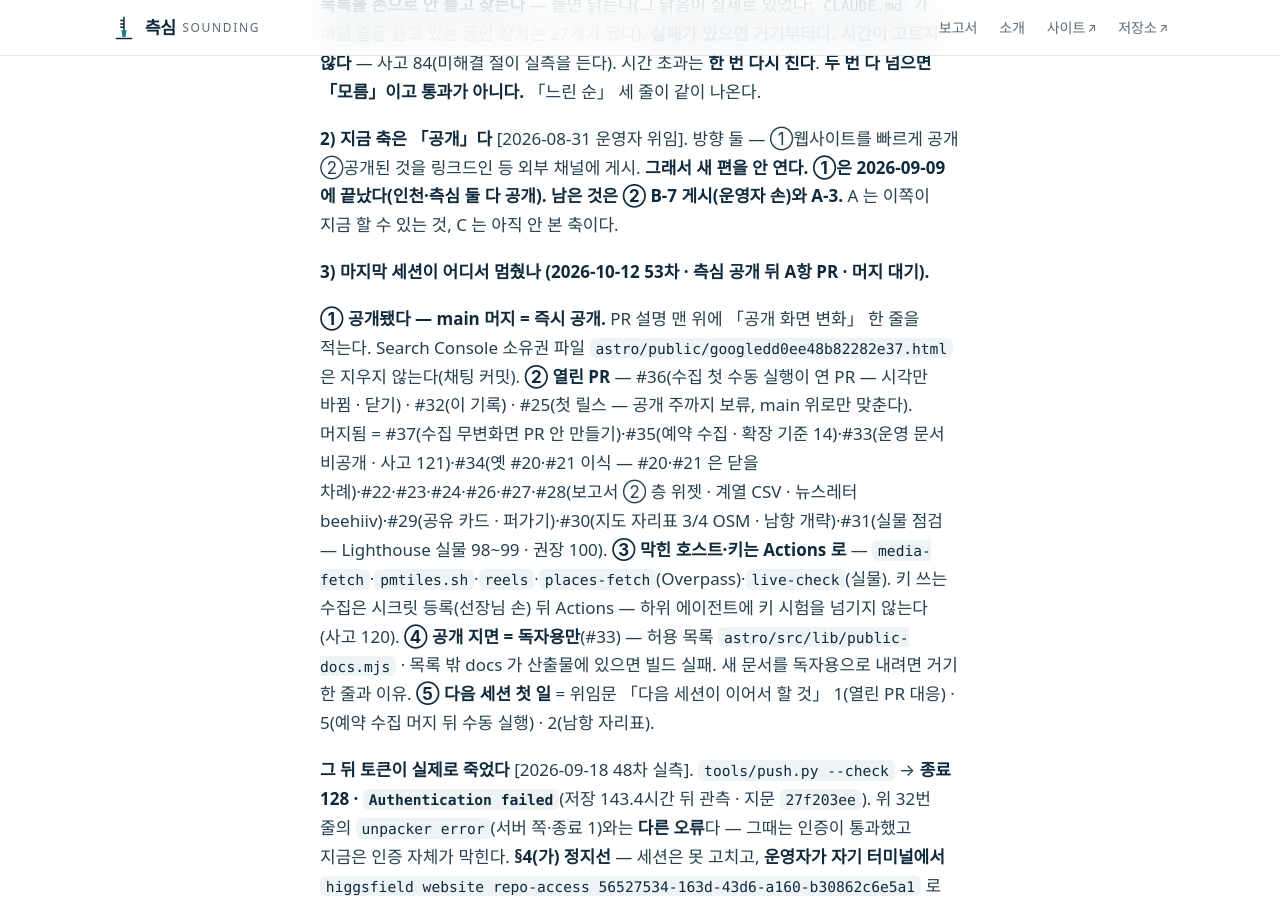
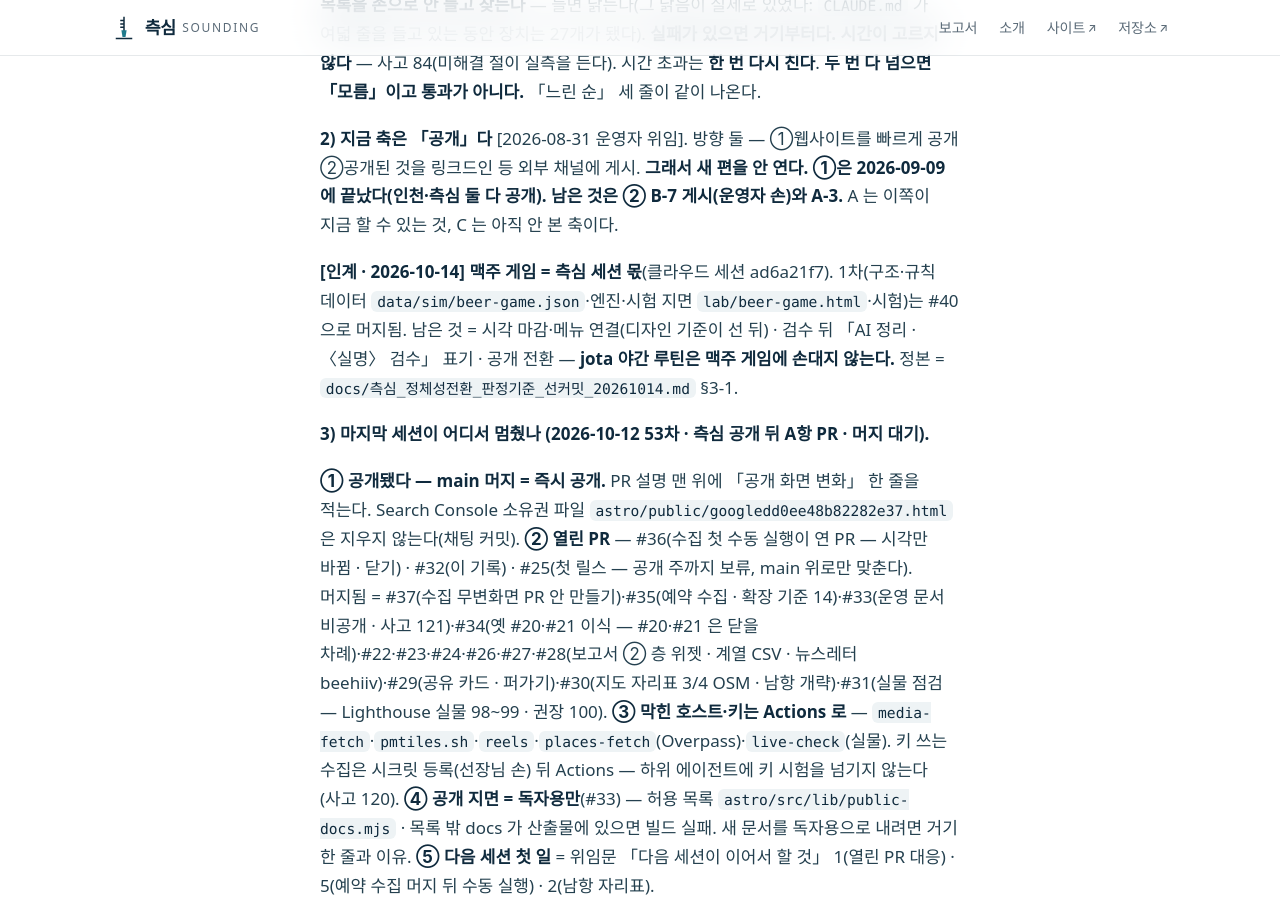
Before and after one commit to jisangj03-dev/incheon-port-analysis, a Jekyll site: the page built from docs/STATUS.md, in a window 1280 px wide and 900 px high, scrolled down 1047 px. Built offline with Jekyll 4.4.1, drawn with Linux system fonts in a browser that asks for light colours; some web fonts are replaced; our own code applies the rules of GitHub Pages for plain Markdown files.

Commit message:
STATUS 인계 — 맥주 게임 = 측심 세션 몫(1차 #40 머지 · 남은 일) (#39)
* STATUS 인계 — 맥주 게임 = 측심 세션 진행 중(jota 야간 루틴과 중복 방지)

Co-Authored-By: Claude Opus 5.5 <noreply@anthropic.com>
Claude-Session: https://claude.ai/code/session_01L59oEoiMW7KHoJRFFkcN4Q

* STATUS 인계 — 맥주 게임 1차 머지(#40) 반영 · 남은 일은 측심 세션 몫

Co-Authored-By: Claude Opus 5.5 <noreply@anthropic.com>
Claude-Session: https://claude.ai/code/session_01L59oEoiMW7KHoJRFFkcN4Q

---------

Co-authored-by: Claude <noreply@anthropic.com>

```diff
--- a/docs/STATUS.md
+++ b/docs/STATUS.md
@@ -27,6 +27,8 @@ python analysis/boot_check.py
 ②공개된 것을 링크드인 등 외부 채널에 게시. **그래서 새 편을 안 연다.**
 **①은 2026-09-09 에 끝났다(인천·측심 둘 다 공개). 남은 것은 ② B-7 게시(운영자 손)와 A-3.**
 A 는 이쪽이 지금 할 수 있는 것, C 는 아직 안 본 축이다.
+
+**[인계 · 2026-10-14] 맥주 게임 = 측심 세션 몫**(클라우드 세션 ad6a21f7). 1차(구조·규칙 데이터 `data/sim/beer-game.json`·엔진·시험 지면 `lab/beer-game.html`·시험)는 #40 으로 머지됨. 남은 것 = 시각 마감·메뉴 연결(디자인 기준이 선 뒤) · 검수 뒤 「AI 정리 · 〈실명〉 검수」 표기 · 공개 전환 — **jota 야간 루틴은 맥주 게임에 손대지 않는다.** 정본 = `docs/측심_정체성전환_판정기준_선커밋_20261014.md` §3-1.
 
 **3) 마지막 세션이 어디서 멈췄나 (2026-10-12 53차 · 측심 공개 뒤 A항 PR · 머지 대기).**
 
```
